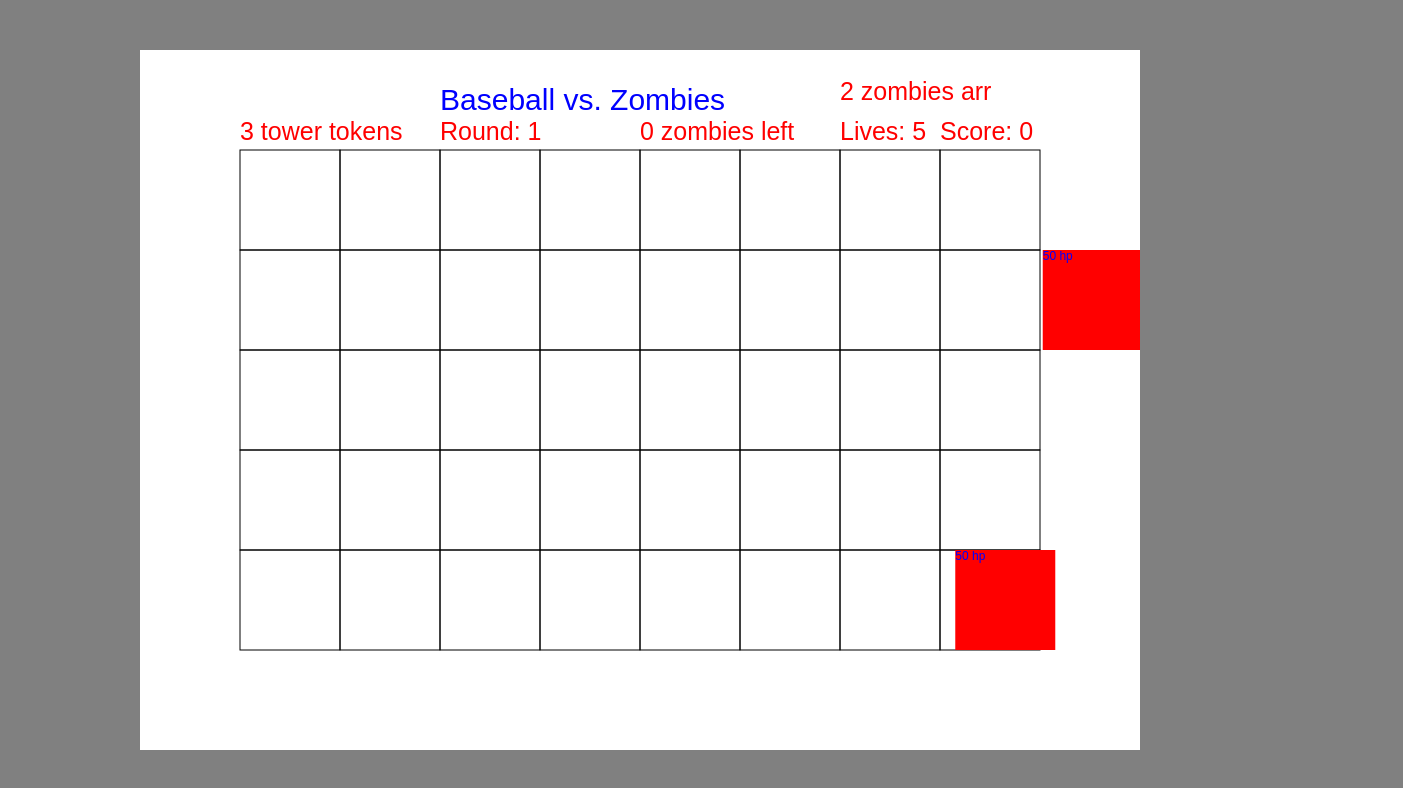
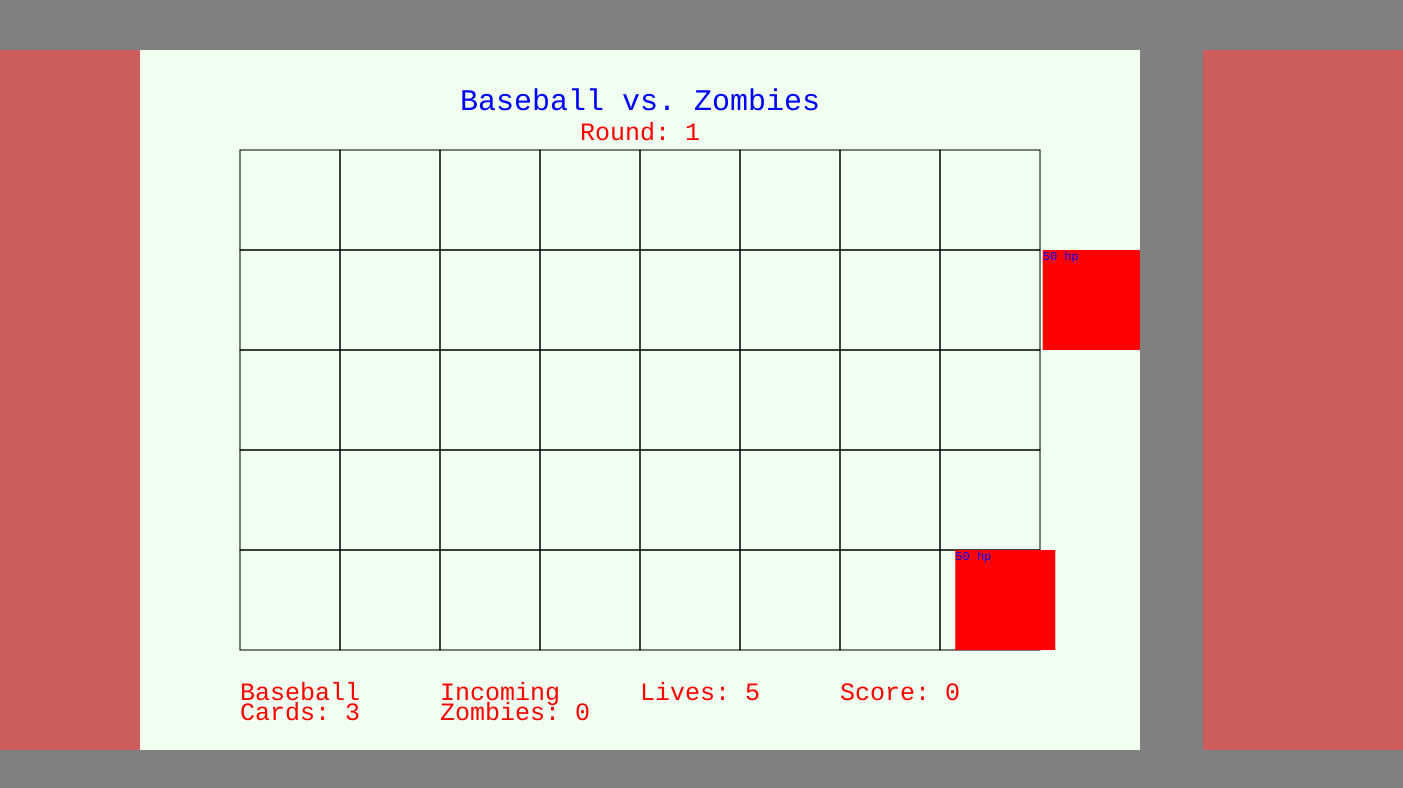
Before and after one commit to mattpettenato/Baseball-vs-Zombies, a website built with webpack: page index.html in a window 1280 px wide. Shown: the whole page, 1403 px wide, since content can reach past the window. Built offline with Linux system fonts and the light colour scheme.

Commit message:
Canvas progress

```diff
--- a/index.html
+++ b/index.html
@@ -14,6 +14,9 @@
 
 <body>
   <canvas id="canvas1" ></canvas>
+  <canvas id="canvas2" ></canvas>
+  <canvas id="canvas3"></canvas>
+
   <div class = "Games">
     <canvas id="board"></canvas>
   </div>
--- a/src/index.js
+++ b/src/index.js
@@ -39,14 +39,14 @@ function animate() {
   if (gameState === true) {
     ctx.clearRect(0, 0, board.width, board.height);
     newGame.drawCell(ctx);
-    newGame.board.drawTitle();
-    newGame.drawRound();
+    newGame.drawTitle();
+    // newGame.drawRound();
     newGame.drawTeam();
     newGame.drawEnemy();
     newGame.stillZom();
-    newGame.drawLives();
+    // newGame.drawLives();
     newGame.drawBall();
-    newGame.drawScore();
+    // newGame.drawScore();
     newGame.playerHit();
     newGame.checkZom();
     newGame.checkPlayer();
--- a/src/scripts/baseball_player.js
+++ b/src/scripts/baseball_player.js
@@ -1,6 +1,3 @@
-// import Projectile from './projectile.js'
-// import Game from './game.js';
-
 const board = document.getElementById('board');
 const ctx = board.getContext('2d');
 
@@ -8,28 +5,18 @@ export default class BaseballPlayer {
   constructor(x, y){
     this.x = x;
     this.y = y;
-    // this.game = new Game();
-    // this.ball = new Projectile();
     this.width = 100;
     this.height = 100;
     this.health = 1000;
     this.team = [];
-    // this.balls = [];
+
   }
   drawPlayer() {
     ctx.fillStyle = 'rgb(89	136	93	)';
     ctx.fillRect(this.x, this.y, this.width, this.height);
     ctx.fillStyle = ('red');
-    ctx.font = "12px Arial";
-    ctx.textAlign = "start";
+    ctx.font = "12px Courier";
+
     ctx.fillText(this.health, this.x, this.y + 20);
   }
-  // drawTeam() {
-  //   for (let i = 0; i < this.team.length; i++) {
-  //     this.team[i].drawPlayer();
-  //     console.log(this.team[i])
-  //     this.ball.drawBall(this.team[i].x, this.team[i].y);
-  //   }
-  // }
-
 }
--- a/src/scripts/board.js
+++ b/src/scripts/board.js
@@ -23,7 +23,7 @@ export default class Board {
   drawGrid(ctx) {
     ctx.strokeStyle = this.color;
     ctx.strokeRect(this.x, this.y, 100, 100);
-    ctx.font = "12px Arial";
+    ctx.font = "12px Courier";
   }
 
   populateGrid() {
@@ -34,10 +34,5 @@ export default class Board {
     }
   }
 
-  drawTitle(){
-    ctx.fillStyle = ('blue');
-    ctx.font = "30px Arial";
-    ctx.textAlign = "start";
-    ctx.fillText('Baseball vs. Zombies', 300, 60);
+
   }
-  }
--- a/src/scripts/game.js
+++ b/src/scripts/game.js
@@ -37,7 +37,7 @@ export default class Game {
   //test
   drawRound() {
   ctx.fillStyle = 'red';
-  ctx.font = "25px Arial";
+  ctx.font = "22px Courier";
   ctx.textAlign = "start";
   ctx.fillText("Round: " + this.round, 300, 90)
   }
@@ -45,16 +45,16 @@ export default class Game {
   drawScore(){
     // console.log(test);
     ctx.fillStyle = 'red';
-    ctx.font = "25px Arial";
+    ctx.font = "22px Courier";
     ctx.textAlign = "start";
-    ctx.fillText("Score: " + this.score, 800, 90)
+    ctx.fillText("Score: " + this.score, 800, 650)
   }
 
   drawLives() {
     ctx.fillStyle = 'red';
-    ctx.font = "25px Arial";
+    ctx.font = "22px Courier";
     ctx.textAlign = "start";
-    ctx.fillText("Lives: " + this.lives, 700, 90)
+    ctx.fillText("Lives: " + this.lives, 500, 650)
     // console.log(this.lives)
   }
 
@@ -110,12 +110,25 @@ export default class Game {
     }
   }
 
+  drawTitle() {
+    ctx.fillStyle = ('blue');
+    ctx.font = "30px Courier";
+    ctx.textAlign = "start";
+    ctx.fillText('Baseball vs. Zombies', 320, 60);
+  }
+
   drawCell(ctx) {
     ctx.fillStyle = ('red');
-    ctx.font = "25px Arial";
-    ctx.fillText(this.towerToken + " tower tokens", 100, 90);
-    ctx.fillText(this.numZombie + " zombies left", 500, 90);
-    ctx.fillText(this.zombies.length + " zombies arr", 700, 50);
+    ctx.font = "25px Courier";
+    ctx.fillText("Baseball", 100, 650);
+    ctx.fillText("Cards: " + this.towerToken, 100, 670);
+    ctx.fillText("Incoming", 300, 650);
+    ctx.fillText("Zombies: " + this.numZombie, 300, 670);
+    ctx.fillText("Lives: " + this.lives, 500, 650)
+    ctx.fillText("Score: " + this.score, 700, 650)
+    ctx.fillText("Round: " + this.round, 440, 90)
+
+    // ctx.fillText(this.zombies.length + " zombies arr", 700, 50);
     for (let i = 0; i < this.board.unitData.length; i++) {
       this.board.unitData[i].drawGrid(ctx);
     }
--- a/src/scripts/zombie.js
+++ b/src/scripts/zombie.js
@@ -24,7 +24,7 @@ export default class Zombie {
     ctx.fillStyle = 'red';
     ctx.fillRect(this.x, this.y, this.width, this.height);
     ctx.fillStyle = 'blue';
-    ctx.font = "12px Arial";
+    ctx.font = "12px Courier";
     ctx.textAlign = "start";
     ctx.fillText(this.health + ' hp', this.x, this.y + 10);
   }
--- a/src/styles/style.css
+++ b/src/styles/style.css
@@ -1,29 +1,54 @@
 body {
-  background: grey;
+  background-color: grey;
 }
 
-/* #outerboard {
-  background: white;
+/* #canvas2 {
+  background-color: indianred ;
   position: absolute;
-  top: 50%;
-  left: 50%;
-  transform: translate(-50%, -50%);
-  display: block;
-  margin: 0 auto;
+  top: 1000px;
+  bottom: 0;
+  left: 0;
+  right: 0;
   width: 1000px;
-  height: 70px;
-  border-style: solid;
+  height: 200px;
+  margin:auto;
+  text-align:center;
 } */
+#canvas2 {
+  background-color: indianred ;
+  position: absolute;
+  top: 50px;
+  bottom: 50px;
+  left: 1203px;
+  right: 0px;
+  width: 200px;
+  height: 700px;
+  margin:auto;
+  text-align:center;
+}
+
+#canvas3 {
+  background-color: indianred ;
+  position: absolute;
+  top: 50px;
+  bottom: 50px;
+  left: 0px;
+  right: 1203px;
+  width: 200px;
+  height: 700px;
+  margin:auto;
+  text-align:center;
+}
 
 #board {
-  background: white;
+  background-color:honeydew ;
   position: absolute;
-  top: 50%;
-  left: 50%;
-  transform: translate(-50%, -50%);
-  display: block;
-  margin: 0 auto;
+  top: 50px;
+  bottom: 50px;
+  left: 0;
+  right: 0;
+  margin:auto;
   width: 1000px;
   height: 700px;
-  /* border-style: solid; */
+  text-align:center;
 }
```
Also changed, not shown: dist/main.js.
